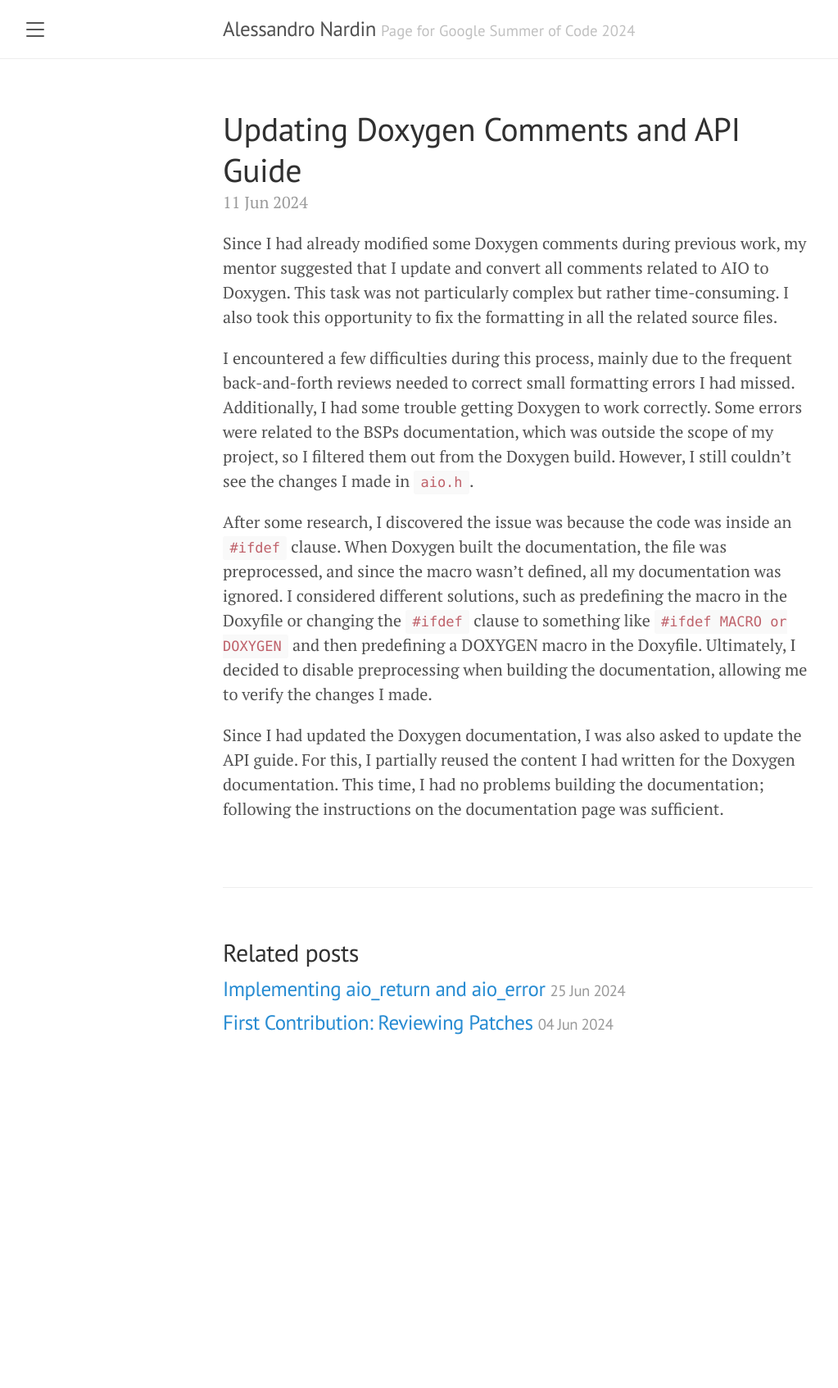
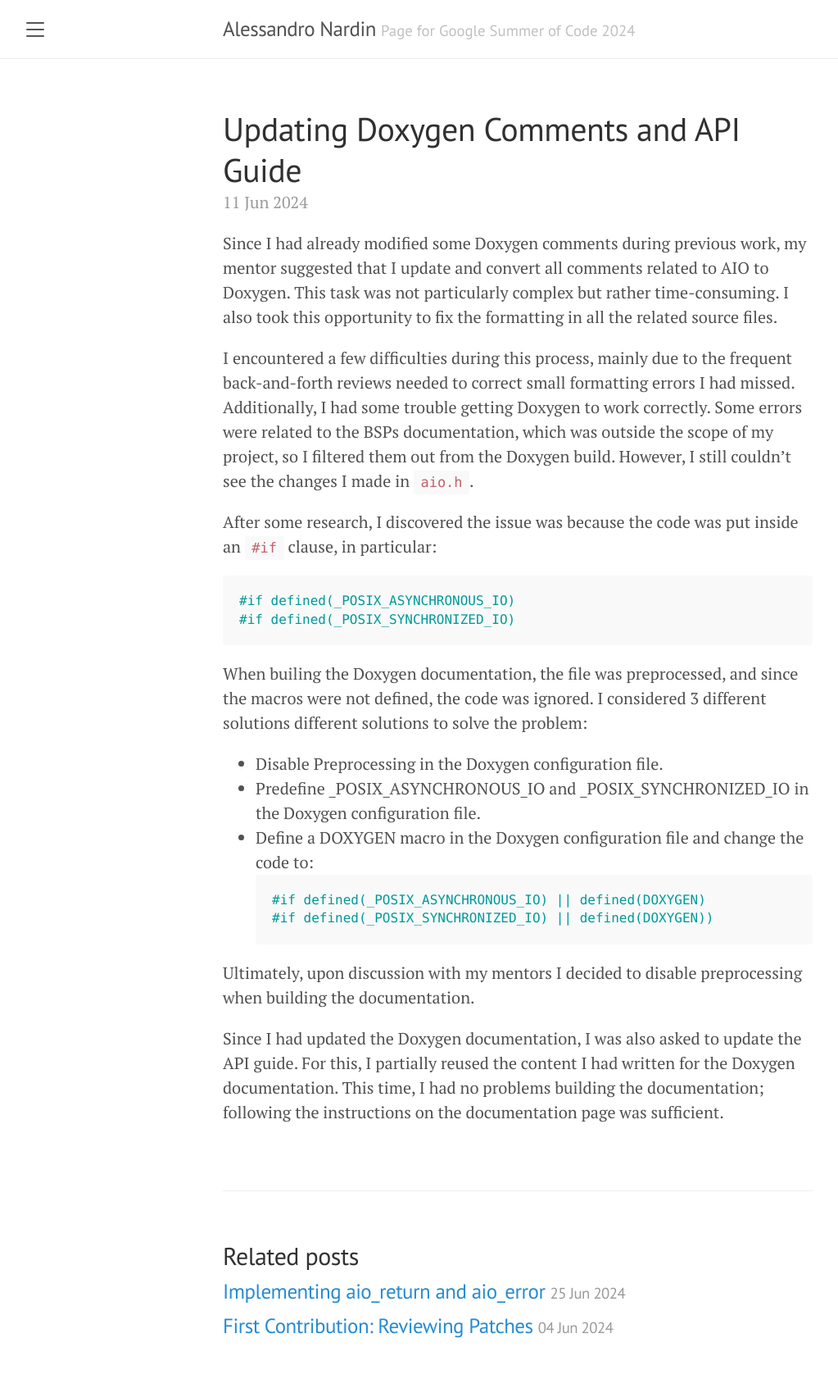
Before and after one commit to AlessandroNardin/alessandronardin.github.io, a Jekyll site: the page built from _posts/2024-06-11-post2.md, in a window 1280 px wide. Shown: the whole page at 82% size, without its empty margins (8-1031 px from the left). Built offline with Jekyll 4.4.1, drawn with Linux system fonts in a browser that asks for light colours; before the commit the page ends 1323 px from its top, so only the background shows below that.

Commit message:
updated post

````diff
--- a/_posts/2024-06-11-post2.md
+++ b/_posts/2024-06-11-post2.md
@@ -12,6 +12,20 @@ Since I had already modified some Doxygen comments during previous work, my ment
 
 I encountered a few difficulties during this process, mainly due to the frequent back-and-forth reviews needed to correct small formatting errors I had missed. Additionally, I had some trouble getting Doxygen to work correctly. Some errors were related to the BSPs documentation, which was outside the scope of my project, so I filtered them out from the Doxygen build. However, I still couldn't see the changes I made in `aio.h`.
 
-After some research, I discovered the issue was because the code was inside an `#ifdef` clause. When Doxygen built the documentation, the file was preprocessed, and since the macro wasn't defined, all my documentation was ignored. I considered different solutions, such as predefining the macro in the Doxyfile or changing the `#ifdef` clause to something like `#ifdef MACRO or DOXYGEN` and then predefining a DOXYGEN macro in the Doxyfile. Ultimately, I decided to disable preprocessing when building the documentation, allowing me to verify the changes I made.
+After some research, I discovered the issue was because the code was put inside an `#if` clause, in particular:
+```c
+#if defined(_POSIX_ASYNCHRONOUS_IO)
+#if defined(_POSIX_SYNCHRONIZED_IO)
+```
+When builing the Doxygen documentation, the file was preprocessed, and since the macros were not defined, the code was ignored. I considered 3 different solutions different solutions to solve the problem:
+- Disable Preprocessing in the Doxygen configuration file.
+- Predefine _POSIX_ASYNCHRONOUS_IO and _POSIX_SYNCHRONIZED_IO in the Doxygen configuration file.
+- Define a DOXYGEN macro in the Doxygen configuration file and change the code to:
+```c
+#if defined(_POSIX_ASYNCHRONOUS_IO) || defined(DOXYGEN)
+#if defined(_POSIX_SYNCHRONIZED_IO) || defined(DOXYGEN))
+```
+
+Ultimately, upon discussion with my mentors I decided to disable preprocessing when building the documentation.
 
 Since I had updated the Doxygen documentation, I was also asked to update the API guide. For this, I partially reused the content I had written for the Doxygen documentation. This time, I had no problems building the documentation; following the instructions on the documentation page was sufficient.
````
